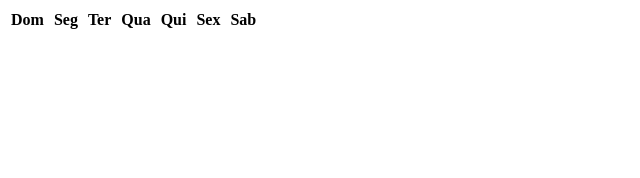
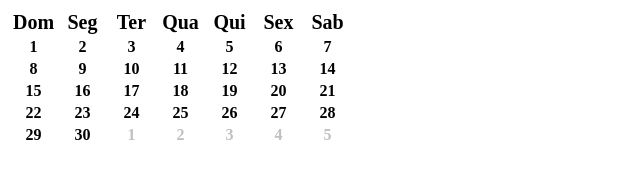
Before and after one commit to ViniciusCRQ/js_training, a plain HTML site: page basic-training/appendchild/index.html in a window 1280 px wide. Shown: the whole page, without its empty margins (0-640 px from the left). Drawn offline with Linux system fonts and the light colour scheme.

Commit message:
04-04 First Commit

```diff
--- a/basic-training/appendchild/index.html
+++ b/basic-training/appendchild/index.html
@@ -9,5 +9,6 @@
 <body id="body1">
 
     <script src="script.js"></script>
+    <link rel="stylesheet" href="style.css">
 </body>
 </html>
--- a/basic-training/appendchild/script.js
+++ b/basic-training/appendchild/script.js
@@ -1,51 +1,135 @@
-let days = []
-let weekdays = ['Dom', 'Seg', 'Ter', 'Qua', 'Qui', 'Sex', 'Sab']
+//Declaração de Variáveis
 
-for ( let x = 1; x<32; x++){
-    days.push(Number(x))
+const days = []
+const weekdays = ['Dom', 'Seg', 'Ter', 'Qua', 'Qui', 'Sex', 'Sab']
+
+    for ( let x = 1; x<32; x++){
+        days.push(Number(x))
+    }
+
+const tabela = document.createElement('table')
+const body = document.getElementsByTagName('body')
+
+    body[0].appendChild(tabela)
+
+const tabelanobody = document.getElementsByTagName('table');
+const tabelahead = document.createElement('thead');
+const tabelabody = document.createElement('tbody');
+
+const tabelaheadnobody = document.getElementsByTagName('thead')
+const tabelabodynobody = document.getElementsByTagName('tbody')
+
+    tabelanobody[0].appendChild(tabelahead)
+    tabelanobody[0].appendChild(tabelabody)
+
+const tabelatr1 = document.createElement('tr')
+const tabelatrnobody = document.getElementsByTagName('tr')
+
+    tabelatr1.id = 'TabelaNomesSemana'
+
+    tabelaheadnobody[0].appendChild(tabelatr1)
+
+// Nomes dos dias da semana
+function headercalendario(){
+    for ( var i = 0; i<weekdays.length; i++){
+
+        var thdiassemana = document.createElement('th')
+        var textothdiassemana = document.createTextNode(weekdays[i])
+
+        thdiassemana.appendChild(textothdiassemana)
+
+        tabelatrnobody[0].appendChild(thdiassemana)
+    }
 }
 
-let tabela = document.createElement('table')
 
-let body = document.getElementsByTagName('body')
+// Tabelas relacionadas com as Semanas
+function linhassemanas(){
+    for ( var i = 0; i<5; i++){
 
-body[0].appendChild(tabela)
+        let tabelatrsemanas = document.createElement(`tr`)
+        tabelatrsemanas.id = `semana${i}`
+        let textotr = document.createTextNode('')
 
-let tabelanobody = document.getElementsByTagName('table');
+        tabelatrsemanas.appendChild(textotr)
+        tabelabodynobody[0].appendChild(tabelatrsemanas)
 
-let tabelahead = document.createElement('thead');
+    }
+}
 
-let tabelabody = document.createElement('tbody');
+function preenchercalendario() {
 
-let tabelaheadnobody = document.getElementsByTagName('thead')
-let tabelabodynobody = document.getElementsByTagName('tbody')
+    let semana0 = document.getElementById('semana0')
+    let semana1 = document.getElementById('semana1')
+    let semana2 = document.getElementById('semana2')
+    let semana3 = document.getElementById('semana3')
+    let semana4 = document.getElementById('semana4')
 
-tabelanobody[0].appendChild(tabelahead)
+    console.log(semana0)
 
+    for ( var i = 1; i<days.length; i++){
 
-let tabelatr = document.createElement('tr')
+        if ( i < 8 ){
 
-tabelaheadnobody[0].appendChild(tabelatr)
+            var thtotaldays =  document.createElement('th')
+            var textothtotaldays = document.createTextNode(i)
 
-let tabelatrnobody = document.getElementsByTagName('tr')
+            thtotaldays.appendChild(textothtotaldays)
 
-for ( var i = 0; i<weekdays.length; i++){
+            semana0.appendChild(thtotaldays)
 
-    var tabelatr1 = document.createElement('tr')
+    } else if ( i < 15 ) {
 
-    var thfor = document.createElement('th')
+        var thtotaldays =  document.createElement('th')
+        var textothtotaldays = document.createTextNode(i)
 
-    var textoth = document.createTextNode(weekdays[i])
+        thtotaldays.appendChild(textothtotaldays)
 
-    thfor.appendChild(textoth)
+        semana1.appendChild(thtotaldays)
 
-    tabelatrnobody[0].appendChild(thfor)
-    tabelatrnobody[0].appendChild(tabelatr1)
+    } else if ( i < 22 ) {
+        var thtotaldays =  document.createElement('th')
+        var textothtotaldays = document.createTextNode(i)
+
+        thtotaldays.appendChild(textothtotaldays)
+
+        semana2.appendChild(thtotaldays)
+    } else if ( i < 29 ) {
+        var thtotaldays =  document.createElement('th')
+        var textothtotaldays = document.createTextNode(i)
+
+        thtotaldays.appendChild(textothtotaldays)
+
+        semana3.appendChild(thtotaldays)
+    } else {
+        var thtotaldays =  document.createElement('th')
+        var textothtotaldays = document.createTextNode(i)
+
+        thtotaldays.appendChild(textothtotaldays)
+
+        semana4.appendChild(thtotaldays)
+    }
 
 }
 
-for ( var i = 0; i<4; i++){
-    let tabelatr1 = document.createElement('tr')
+    for ( let i = 1; i<6; i++ ){
+        var thtotaldays =  document.createElement('th')
+        var textothtotaldays = document.createTextNode(i)
+
+        thtotaldays.appendChild(textothtotaldays)
+
+        semana4.appendChild(thtotaldays)
+        thtotaldays.style.color = '#C0C0C0'
+    }
+
 }
 
+headercalendario();
+linhassemanas();
+preenchercalendario();
+
+
+
+console.log(tabelabodynobody[0]);
 console.log(tabelaheadnobody[0]);
+console.log(tabelanobody[0])
--- /dev/null
+++ b/basic-training/appendchild/style.css
@@ -0,0 +1,19 @@
+
+table {
+
+    text-align: center;
+
+}
+
+thead {
+
+    text-align: center;
+    font-size: 20px;
+
+}
+
+tbody th{
+
+    width: 45px;
+
+}
```
